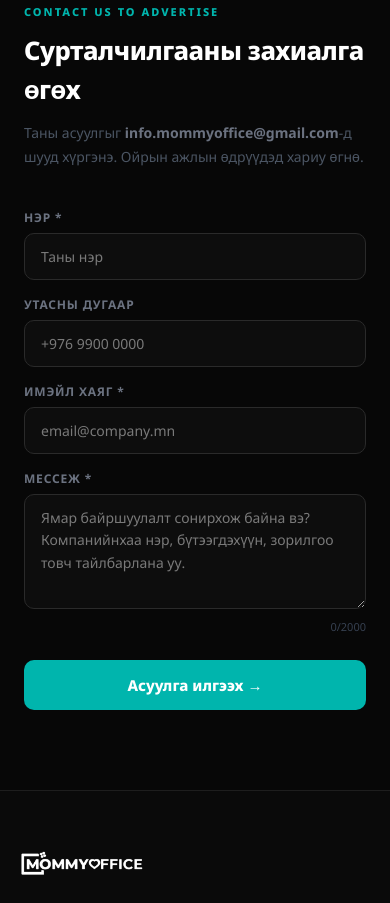
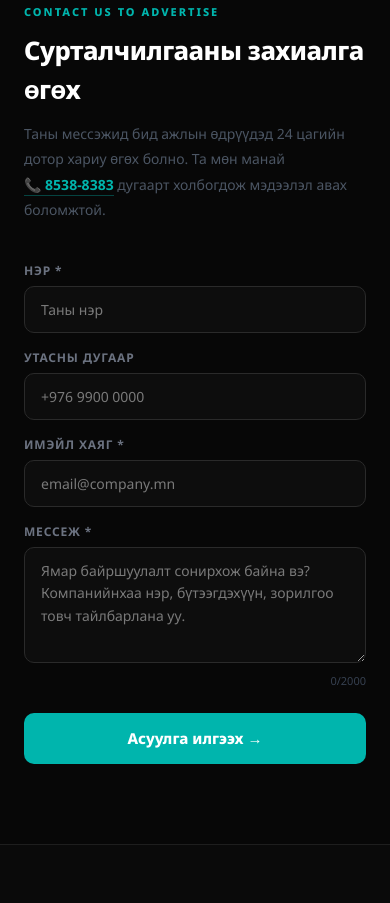
Before and after one commit to mntprime-app/mommyoffice, a Next.js app: page /en/advertise in a window 390 px wide. Shown: the part 7540-8443 px from the top of the page. Built offline with nearby package versions, Linux system fonts and the light colour scheme; no server answers.

Commit message:
copy: update contact section subtitle + tappable phone number link

```diff
--- a/src/app/[locale]/advertise/page.tsx
+++ b/src/app/[locale]/advertise/page.tsx
@@ -564,9 +564,23 @@ export default async function AdvertisePage() {
             }}>
               Сурталчилгааны захиалга өгөх
             </h2>
-            <p style={{ fontSize: '14px', color: '#4b5563', margin: 0, lineHeight: 1.7 }}>
-              Таны асуулгыг <strong style={{ color: '#6b7280' }}>{email}</strong>-д шууд хүргэнэ.
-              Ойрын ажлын өдрүүдэд хариу өгнө.
+            <p style={{ fontSize: '14px', color: '#4b5563', margin: 0, lineHeight: 1.8 }}>
+              Таны мессэжид бид ажлын өдрүүдэд 24 цагийн дотор хариу өгөх болно.{' '}
+              Та мөн манай{' '}
+              <a
+                href="tel:+97685388383"
+                style={{
+                  color: '#00B5AD',
+                  fontWeight: 700,
+                  textDecoration: 'none',
+                  whiteSpace: 'nowrap',
+                  borderBottom: '1px solid rgba(0,181,173,0.35)',
+                  paddingBottom: '1px',
+                }}
+              >
+                📞 8538-8383
+              </a>
+              {' '}дугаарт холбогдож мэдээлэл авах боломжтой.
             </p>
           </div>
           <AdvertiseContactForm />
```
